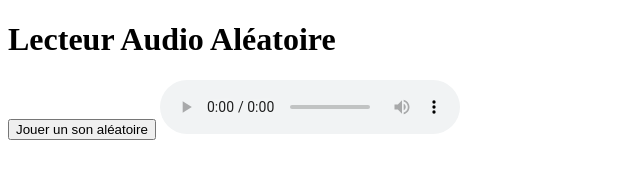
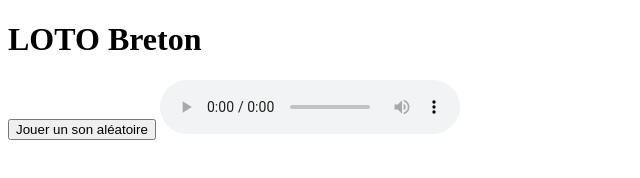
Before and after one commit to BelliniLeslie/loto-breton, a plain HTML site: page index.html in a window 1280 px wide. Shown: the whole page, without its empty margins (0-640 px from the left). Drawn offline with Linux system fonts and the light colour scheme.

Commit message:
Update index.html

```diff
--- a/index.html
+++ b/index.html
@@ -3,10 +3,10 @@
 <head>
     <meta charset="UTF-8">
     <meta name="viewport" content="width=device-width, initial-scale=1.0">
-    <title>Mon Lecteur Audio Aléatoire</title>
+    <title>LOTO Breton</title>
 </head>
 <body>
-    <h1>Lecteur Audio Aléatoire</h1>
+    <h1>LOTO Breton</h1>
     <button id="playButton">Jouer un son aléatoire</button>
     <audio id="audioPlayer" controls></audio>
 
```
